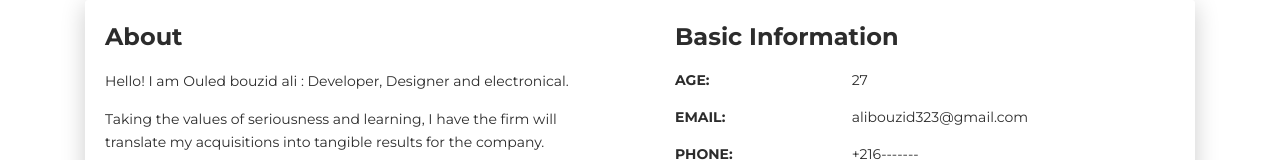
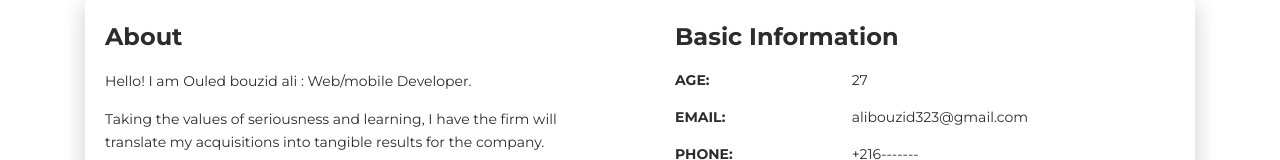
Before and after one commit to alibouzi/Profolio, a plain HTML site: page index.html in a window 1280 px wide. Shown: the part 620-780 px from the top of the page. Drawn offline with Linux system fonts and the light colour scheme.

Commit message:
uptate cv file

```diff
--- a/index.html
+++ b/index.html
@@ -89,7 +89,7 @@
         <div class="col-lg-6 col-md-12">
           <div class="card-body">
             <div class="h4 mt-0 title">About</div>
-            <p>Hello! I am Ouled bouzid ali :  Developer, Designer and electronical.</p>
+            <p>Hello! I am Ouled bouzid ali :   Web/mobile Developer.</p>
             <p> Taking the values of seriousness and learning, I have the firm will translate my acquisitions into tangible results for the company. </p>
           </div>
         </div>
```
